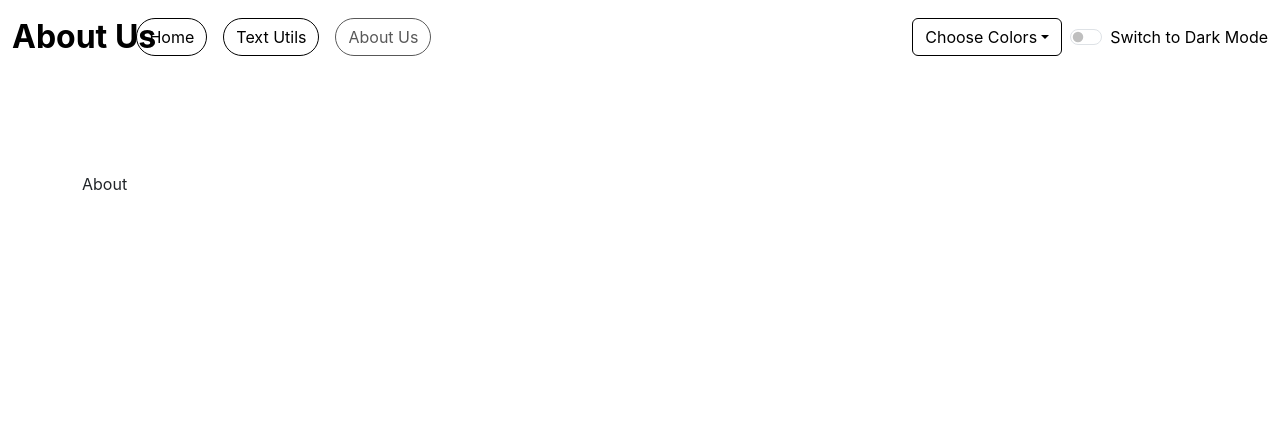
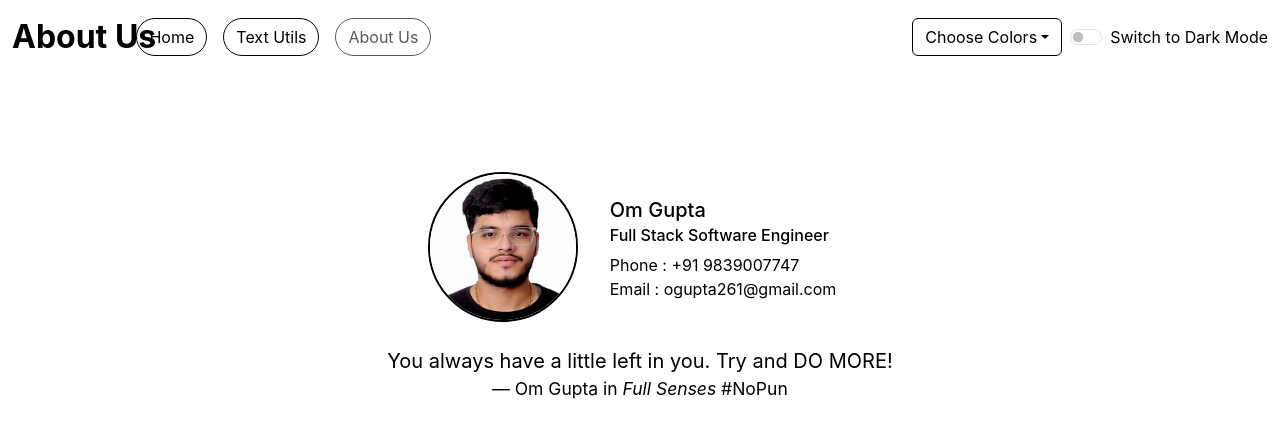
Before and after one commit to ogupta261/Reacting, a React (Create React App) app in the folder textutils/: page /#/about-us in a window 1280 px wide. Shown: the top 438 px of the page. Built offline with nearby package versions, Linux system fonts and the light colour scheme.

Commit message:
updated about us. Application Component renamed to Card.

```diff
--- a/textutils/src/Components/About.js
+++ b/textutils/src/Components/About.js
@@ -1,4 +1,5 @@
 import React, { useEffect } from 'react'
+import self from '../Images/om-gupta.jpg'
 
 export default function About(props) {
 
@@ -7,8 +8,29 @@ export default function About(props) {
     })
 
     return (
-        <div>
-            About
-        </div>
+        <>
+            <div className="d-flex justify-content-center align-items-center my-2">
+                <img src={self} class="mx-2" style={{ maxHeight: "150px", borderRadius: "100%", border: "2px solid", borderColor: props.secondary }} alt="Om Gupta" />
+                <div class="border-0 card mx-2" style={{ maxHeight: "130px", color: props.secondary, backgroundColor: props.primary }}>
+                    <div class="card-body">
+                        <h5 class="card-title">Om Gupta</h5>
+                        <h6 class="card-subtitle mb-2">Full Stack Software Engineer</h6>
+                        <p class="card-text">Phone : +91 9839007747<br />Email : ogupta261@gmail.com</p>
+                        {/* <p class="card-text"></p> */}
+                    </div>
+                </div>
+            </div>
+            <div class="card text-center mx-auto border-0" style={{ color: props.secondary, backgroundColor: props.primary }}>
+                {/* <div class="card-header">
+                    Quote
+                </div> */}
+                <div class="card-body">
+                    <blockquote class="blockquote mb-0">
+                        <p>You always have a little left in you. Try and DO MORE!</p>
+                        <footer class="blockquote-footer" style={{ color: props.secondary }}>Om Gupta in <cite title="Source Title">Full Senses</cite> #NoPun</footer>
+                    </blockquote>
+                </div>
+            </div>
+        </>
     )
 }
--- a/textutils/src/Components/Application.js
+++ b/textutils/src/Components/Card.js
@@ -2,7 +2,7 @@ import React from 'react'
 import noimage from '../Images/no-image.png'
 import { Link } from 'react-router-dom'
 
-export default function Application(props) {
+export default function Card(props) {
     return (
         <div className="col-3 mx-2 my-2 rounded" style={{ width: "300px", borderColor: props.primary, backgroundColor: props.primary, boxShadow: `1px 1px 10px 0px ${props.secondary}` }}>
             <div className="p-3">
--- a/textutils/src/Components/Home.js
+++ b/textutils/src/Components/Home.js
@@ -1,7 +1,7 @@
 import React, { useEffect } from 'react'
 import textUtilsImage from '../Images/text-utils.png'
 import comingSoonImage from '../Images/more.gif'
-import Application from './Application'
+import Card from './Card'
 
 export default function Home(props) {
 
@@ -14,8 +14,8 @@ export default function Home(props) {
             <h1>Our Applications</h1>
             <div className="container my-3">
                 <div className="row g-2">
-                    <Application url='/text-utils' image={textUtilsImage} primary = {props.secondary} secondary={props.primary} title='Text Utils' caption='Word Counter, Case Changing, Mutiple theme options'></Application>
-                    <Application url='#' image={comingSoonImage} primary = {props.secondary} secondary={props.primary} title='More Coming Soon!' ></Application>
+                    <Card url='/text-utils' image={textUtilsImage} primary = {props.secondary} secondary={props.primary} title='Text Utils' caption='Word Counter, Case Changing, Mutiple theme options'></Card>
+                    <Card url='#' image={comingSoonImage} primary = {props.secondary} secondary={props.primary} title='More Coming Soon!' ></Card>
                 </div>
             </div>
         </div>
```
Also changed, not shown: textutils/src/Images/om-gupta.jpg (added).
